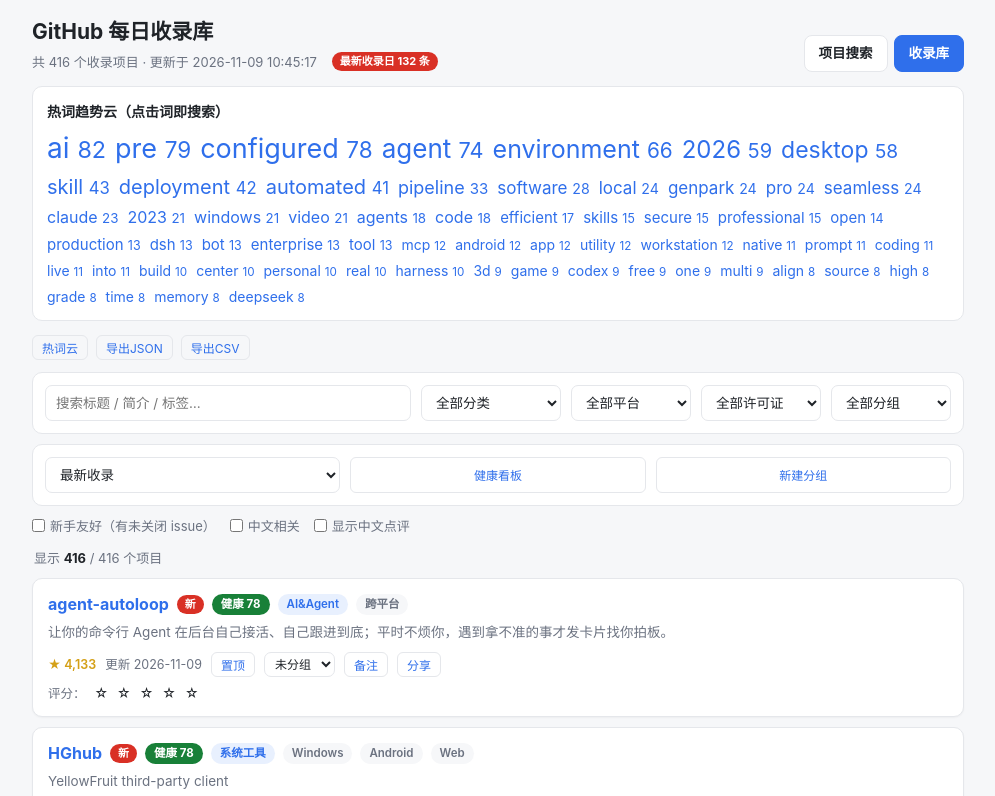
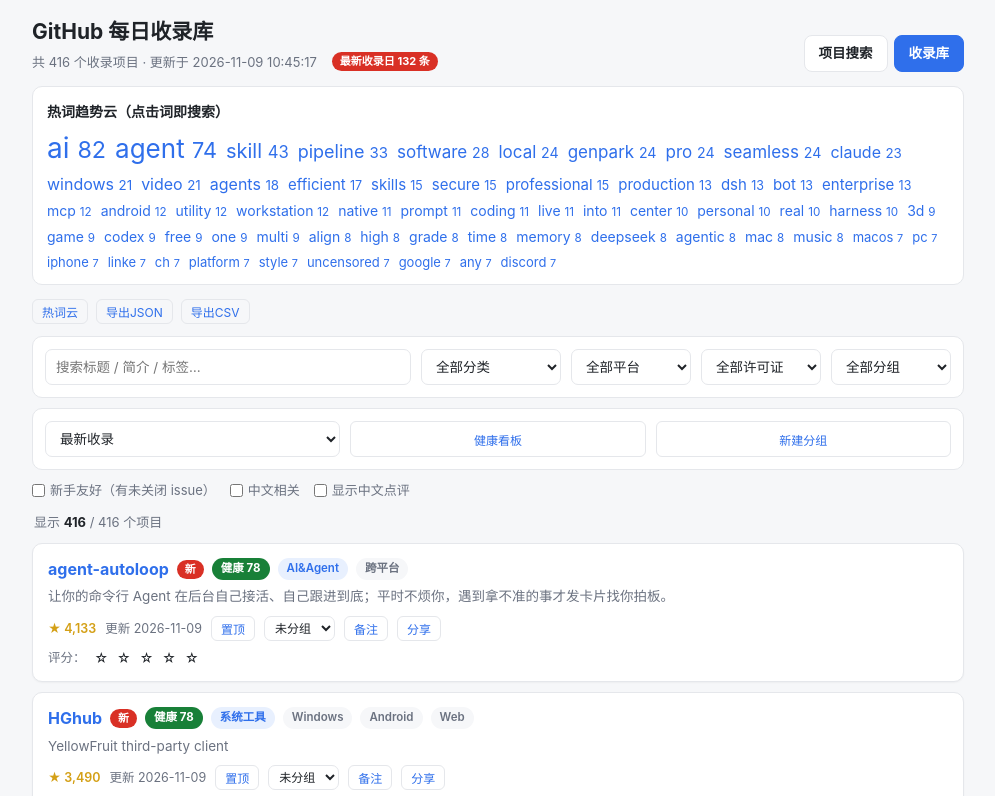
Before and after one commit to gujixiaojie/githubpushu, a plain HTML site: page digest.html in a window 1280 px wide. Both pictures are taken after a click on the button "热词云". Shown: the top 796 px of the page, without its empty margins (142-1137 px from the left). Drawn offline with Linux system fonts and the light colour scheme.

Commit message:
优化：热词云过滤模板词与纯数字

```diff
--- a/digest.html
+++ b/digest.html
@@ -382,13 +382,21 @@ var STOP_WORDS={the:"1",a:"1",an:"1",and:"1",or:"1",of:"1",to:"1",for:"1",with:"
   /* 网址与仓库名碎片，避免污染热词 */
   http:"1",https:"1",www:"1",com:"1",github:"1",git:"1",io:"1",html:"1",
   api:"1",all:"1",can:"1",that:"1",this:"1",it:"1",as:"1",at:"1",be:"1",
-  do:"1",if:"1",not:"1",no:"1",so:"1",we:"1",has:"1",are:"1",was:"1",new:"1"};
+  do:"1",if:"1",not:"1",no:"1",so:"1",we:"1",has:"1",are:"1",was:"1",new:"1",
+  /* 仓库模板与通用技术词，避免热词全是废话 */
+  pre:"1",configured:"1",environment:"1",desktop:"1",deployment:"1",automated:"1",
+  support:"1",supports:"1",plugin:"1",tools:"1",tool:"1",project:"1",projects:"1",
+  app:"1",apps:"1",code:"1",build:"1",built:"1",simple:"1",fast:"1",easy:"1",
+  open:"1",source:"1",framework:"1",library:"1",made:"1",written:"1",features:"1",
+  feature:"1",provides:"1",provide:"1",system:"1",data:"1",file:"1",files:"1",
+  users:"1",user:"1",basedon:"1",which:"1",when:"1",than:"1",then:"1",also:"1"};
 function renderCloud(){
   var freq={};
   ALL.forEach(function(p){
     (p.title+" "+(p.summary||"")).toLowerCase()
       .split(/[^a-z0-9一-鿿]+/).forEach(function(w){
       if(!w||w.length<2||STOP_WORDS[w])return;
+      if(/^[0-9]+$/.test(w))return;   /* 纯数字（年份、版本号）不作热词 */
       freq[w]=(freq[w]||0)+1;
     });
   });
```
